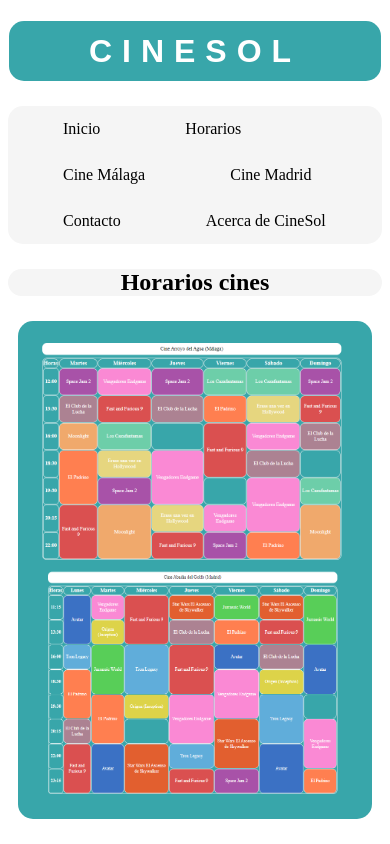
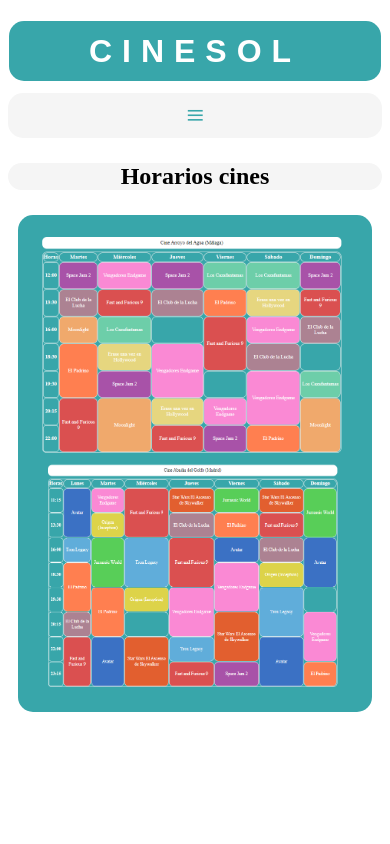
Before and after one commit to AngelDiaaz/angeldiaaz.github.io, a plain HTML site: page Horario.html in a window 390 px wide. Drawn offline with Linux system fonts and the light colour scheme.

Commit message:
Mejora del menu en responsive

```diff
--- a/Horario.html
+++ b/Horario.html
@@ -14,14 +14,18 @@
     <header>
         <h1>CINESOL</h1>
     </header>
-    <nav class="menu">
+    <nav>
         <ul>
+            <input type="checkbox" id="check">
+            <label for="check" class="mostrar-menu">&#8801</label>
+            <nav class="menu">
             <li><a class="active" href="index.html" src="index.html">Inicio</a></li>
             <li><a href="Horario.html">Horarios</a></li>
             <li><a href="CineMalaga.html" src="CineMalaga.html">Cine Málaga</a></li>
             <li><a href="CineMadrid.html" src="CineMadrid.html">Cine Madrid</a></li>
             <li><a href="Contacto.html">Contacto</a></li>
             <li><a href="AcercadeCinesol.html">Acerca de CineSol</a></li>
+            <label for="check" class="ocultar-menu">&#215</label>
         </ul>
     </nav>
     <nav class="selec">
@@ -35,7 +39,7 @@
 
 </body>
 
-</htmlS>
+</html>
 
 <!-- <div class="horario">
             <table class="table">
--- a/css/style.css
+++ b/css/style.css
@@ -33,7 +33,6 @@ h5{
 }
 
 nav{
-    margin-top: 25px;
     margin-bottom: 25px;
     height: 5%;
     text-align: center;
@@ -208,30 +207,6 @@ aside2{
     padding-right: 10px;
 }
 
-ul {
-    list-style-type: none;
-    margin: 0;
-    padding: 0;
-    overflow: hidden;
-    background-color: whitesmoke;
-  }
-
-  li {
-    float: left;
-  }
-
-  li a {
-    display: block;
-    color: black;
-    text-align: center;
-    padding: 14px 20px;
-    text-decoration: none;
-  }
-
-  li a:hover {
-    background-color:rgb(56, 166, 170);
-  }
-
 table{
 	width: 60%;
 
@@ -362,7 +337,115 @@ th {
     height: 450px;
 }
 
+ul {
+    list-style-type: none;
+    margin: 0;
+    padding: 0;
+    overflow: hidden;
+    background-color: whitesmoke;
+    margin-top: 20px;
+  }
+
+  li {
+    float: left;
+  }
+
+  li a {
+    display: block;
+    color: black;
+    text-align: center;
+    padding: 14px 20px;
+    margin-top: 0;
+    text-decoration: none;
+  }
+
+  li a:hover {
+    background-color:rgb(56, 166, 170);
+  }
+
+  /* .menu a{
+    color: white;
+    text-transform: uppercase;
+    text-decoration: none;
+    padding: 0;
+
+}   */
+
+.mostrar-menu, .ocultar-menu{
+    cursor: pointer;
+    display: none;
+}
+
+.mostrar-menu{
+    order:1;
+}
+
+#check{
+    display: none;
+}
+
 @media only screen and (max-width: 768px){
+
+    li a {
+        display: block;
+        color: black;
+        text-align: center;
+        padding: 14px 20px;
+        text-decoration: none;
+      }
+
+      li a:hover {
+        background-color:rgb(56, 166, 170);
+      }
+
+    ul {
+        list-style-type: none;
+        margin: 0;
+        padding: 0;
+        overflow: hidden;
+        background-color: whitesmoke;
+      }
+    .mostrar-menu{
+        display: block;
+        color: rgb(56, 166, 170);
+        padding: 4px;
+        font-size: xx-large;
+    }
+    .menu{
+        position:fixed;
+        width: 100%;
+        height: 180px;
+        background: rgb(56, 166, 170);
+        right: -100%;
+        top: 0;
+        text-align: center;
+        padding: 100px 0px;
+        z-index:100;
+    }
+
+    .menu a{
+        display:block;
+        padding:20px;
+        color: white;
+        text-transform: uppercase;
+    }
+
+    .ocultar-menu{
+        display: block;
+        color: whitesmoke;
+        position: absolute;
+        top: 40px;
+        right: 40px;
+        font-size: xx-large;
+    }
+
+    #check:checked ~ .menu{
+        left:0;
+    }
+
+    nav{
+        margin-top: 3%;
+    }
 
     .right{
         width: 60%;
```
Also changed, not shown: AcercadeCinesol.html (+4 -0 lines), CineMadrid.html (+4 -1 lines), CineMalaga.html (+4 -1 lines), Contacto.html (+4 -0 lines), index.html (+5 -1 lines).
